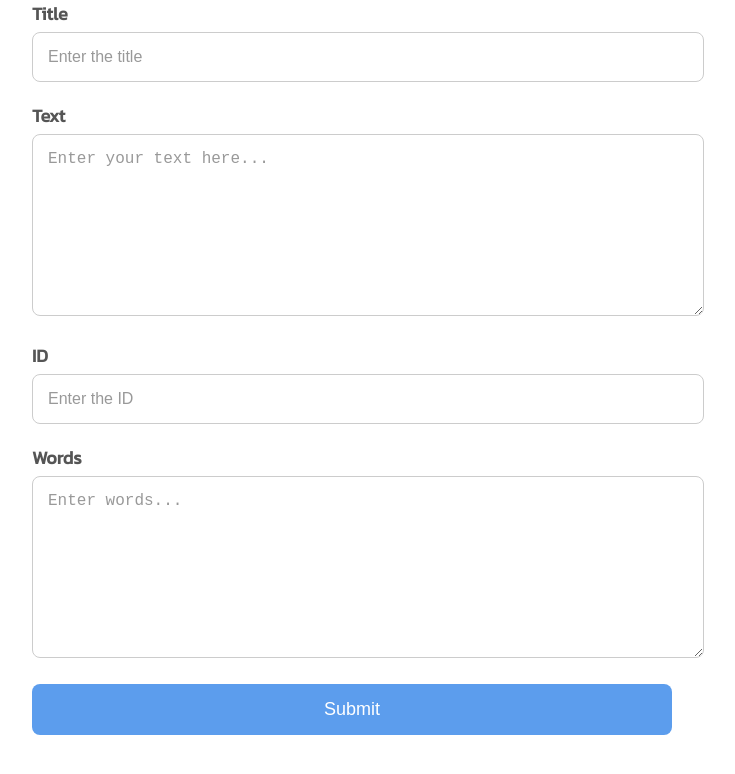
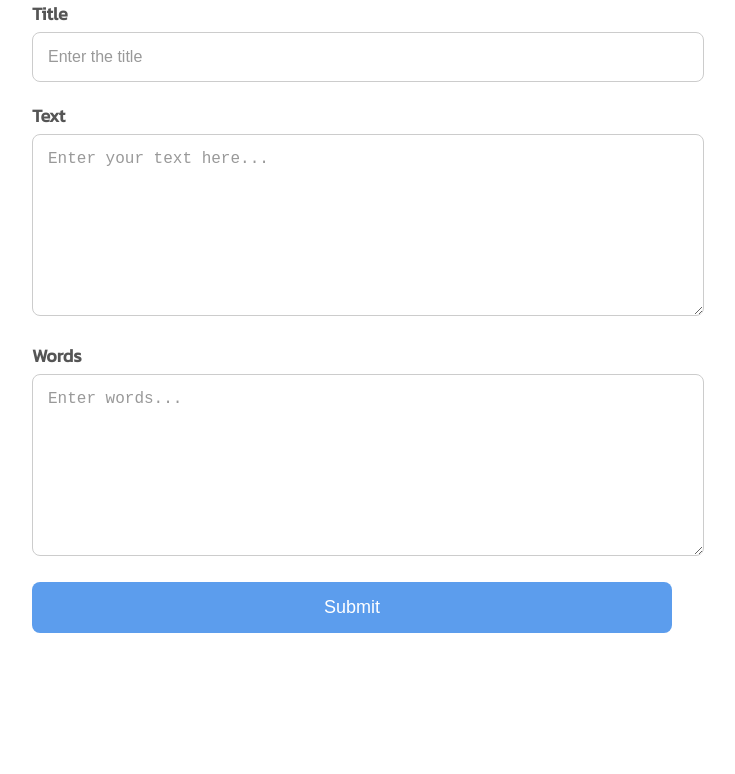
Before and after one commit to abdulhakim-altunkaya/react_firebase_upload_stories, a React (Create React App) app: page / in a window 1280 px wide. Shown: the top 774 px of the page, without its empty margins (288-1023 px from the left). Built offline with nearby package versions, Linux system fonts and the light colour scheme; no server answers.

Commit message:
dotenv package successfully integrated and randomstring value created

```diff
--- a/package.json
+++ b/package.json
@@ -6,6 +6,8 @@
     "@testing-library/jest-dom": "^5.17.0",
     "@testing-library/react": "^13.4.0",
     "@testing-library/user-event": "^13.5.0",
+    "dotenv": "^16.3.1",
+    "firebase": "^10.1.0",
     "react": "^18.2.0",
     "react-dom": "^18.2.0",
     "react-router-dom": "^6.14.2",
--- a/src/InputForm.js
+++ b/src/InputForm.js
@@ -1,14 +1,23 @@
 import React, { useState } from 'react';
 import './styles.css';
+import {FIREBASE_DB} from "./firebaseConfig";
+import { addDoc, collection, deleteDoc, updateDoc, onSnapshot, doc  } from 'firebase/firestore';
 
 const InputForm = () => {
 
+  const generateRandomString = (length = 7) => {
+    const characters = 'ABCDEFGHIJKLMNOPQRSTUVWXYZabcdefghijklmnopqrstuvwxyz0123456789';
+    let result = '';
+    for (let i = 0; i < length; i++) {
+      result += characters.charAt(Math.floor(Math.random() * characters.length));
+    }
+    return result;
+  }
 
 
   const [formData, setFormData] = useState({
     title: "",
     text: "",
-    id: "",
     words: "",
   });
 
@@ -21,9 +30,21 @@ const InputForm = () => {
     })
   }
 
-  const submitForm = (e) => {
+  const submitForm = async (e) => {
     e.preventDefault();
-    console.log(formData);
+    await addStories();
+  }
+
+  //SAVING STORIES
+  const addStories = async () => {
+    const randomString = generateRandomString();
+    await addDoc(collection(FIREBASE_DB, "allstories"), {
+      title: formData.title,
+      text: formData.text,
+      id: randomString,
+      words: formData.words
+    });
+
   }
 
 
@@ -52,16 +73,6 @@ const InputForm = () => {
           onChange={handleChange}/>
       </div>
       <div className="input-wrapper">
-        <label className="label" htmlFor="id">ID</label>
-        <input className="input-text"
-        type="text"
-        id="id"
-        name="id"
-        placeholder="Enter the ID"
-        value={formData.id}
-        onChange={handleChange}/>
-      </div>
-      <div className="input-wrapper">
         <label className="label" htmlFor="words">Words</label>
         <textarea
           className="input-textarea"
--- /dev/null
+++ b/src/firebaseConfig.js
@@ -0,0 +1,20 @@
+import { initializeApp } from 'firebase/app';
+import { getAuth, onAuthStateChanged } from "firebase/auth";
+import { getFirestore } from "firebase/firestore";
+
+// Initialize Firebase
+const firebaseConfig = {
+    apiKey: process.env.REACT_APP_FIREBASE_API_KEY,
+    authDomain: process.env.REACT_APP_FIREBASE_AUTH_DOMAIN,
+    projectId: process.env.REACT_APP_FIREBASE_PROJECT_ID,
+    storageBucket: process.env.REACT_APP_FIREBASE_STORAGE_BUCKET,
+    messagingSenderId: process.env.REACT_APP_FIREBASE_MESSAGING_SENDER_ID,
+    appId: process.env.REACT_APP_FIREBASE_APP_ID,
+    measurementId: process.env.REACT_APP_FIREBASE_MEASUREMENT_ID
+};
+
+// For more information on how to access Firebase in your project,
+// see the Firebase documentation: https://firebase.google.com/docs/web/setup#access-firebase
+export const FIREBASE_APP = initializeApp(firebaseConfig);
+export const FIREBASE_DB = getFirestore(FIREBASE_APP);
+export const FIREBASE_AUTH = getAuth(FIREBASE_APP);
```
Also changed, not shown: 2 other files (tests, documents, lock files or other folders).
